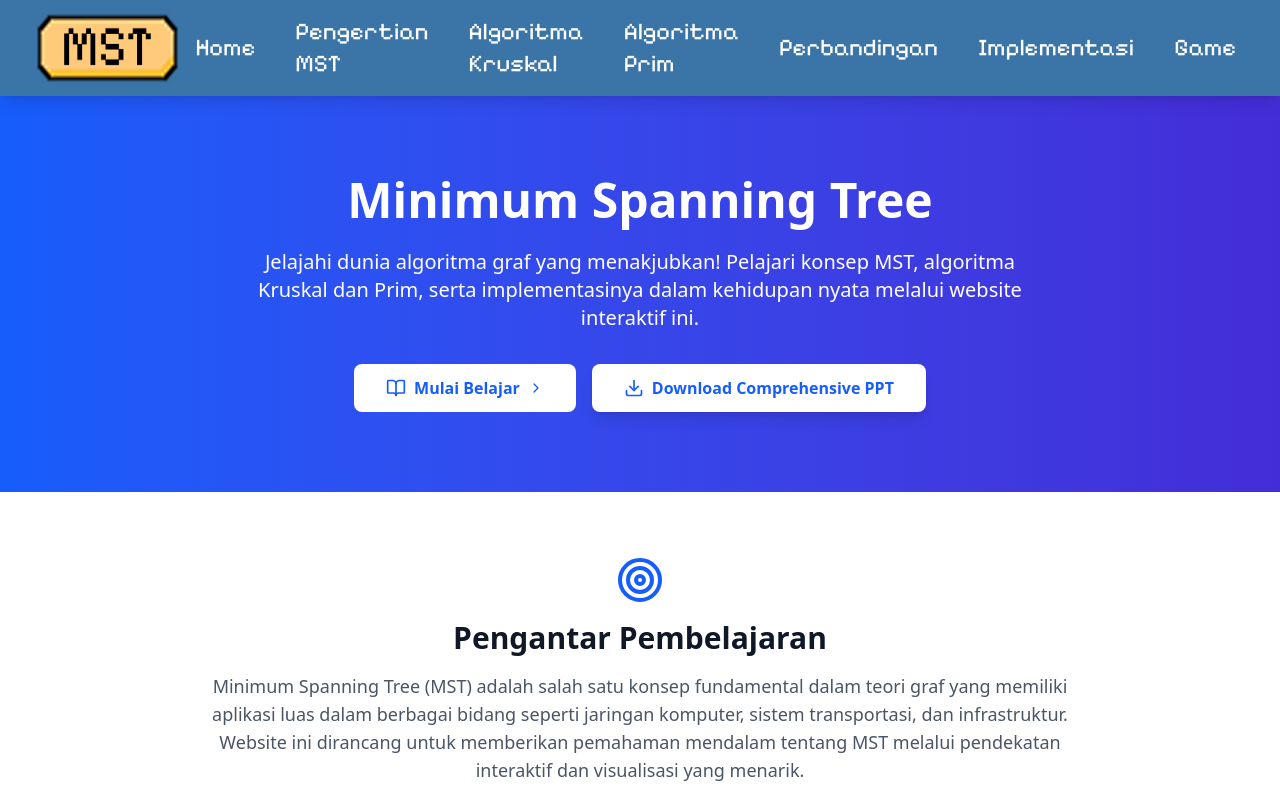
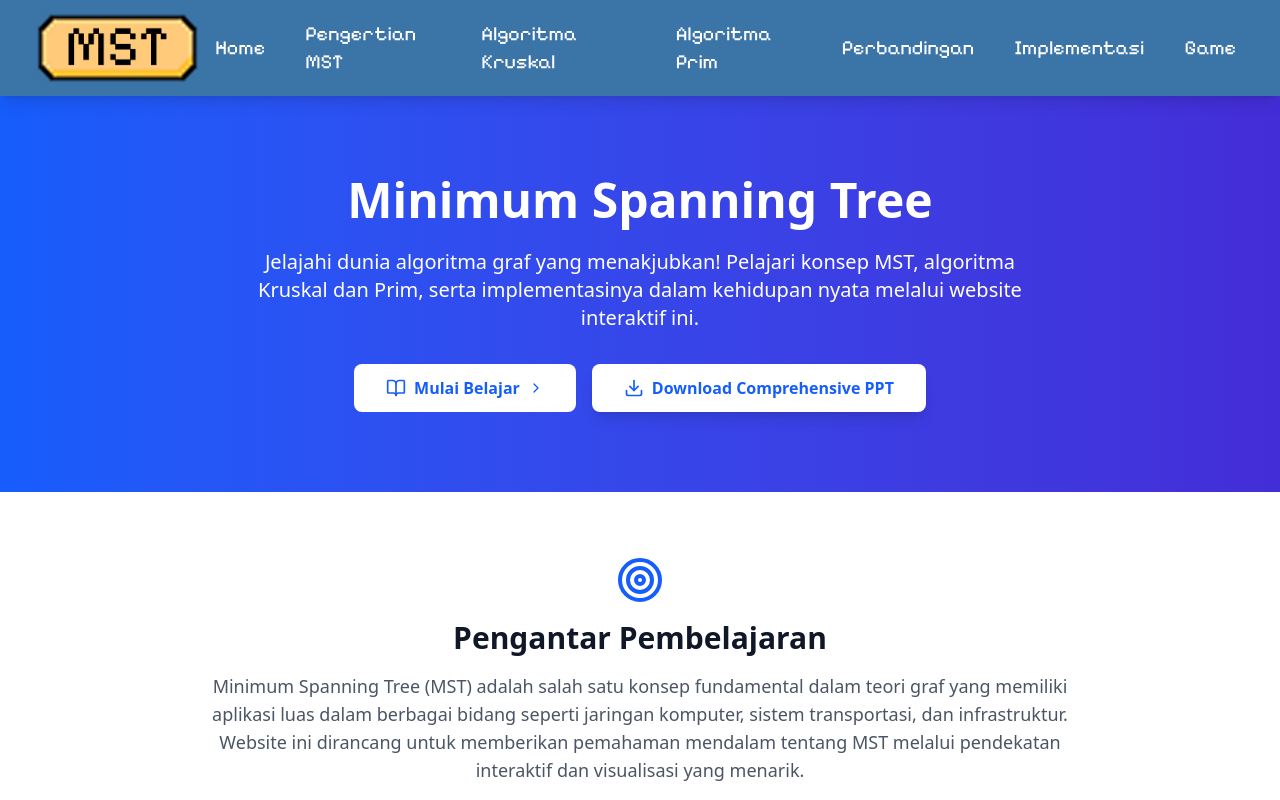
Before and after one commit to AnthonyS051105/Materi_Game_MST, a Next.js app: page / in a window 1280 px wide. Shown: the top 800 px of the page. Built offline with nearby package versions, Linux system fonts and the light colour scheme.

Commit message:
fix size issue of navbar

```diff
--- a/src/app/components/Layout.js
+++ b/src/app/components/Layout.js
@@ -34,7 +34,7 @@ export default function Layout({ children }) {
           <div className="flex justify-between items-center h-24">
             <div className="flex items-center">
               <Link href="/" className="flex items-center space-x-2">
-                <img src="/logo.png" alt="MST Logo" className="h-18 w-auto" />
+                <img src="/logo.png" alt="MST Logo" className="h-10 sm:h-12 md:h-14 lg:h-16 xl:h-18 2xl:h-18 w-auto" />
               </Link>
             </div>
 
@@ -44,7 +44,7 @@ export default function Layout({ children }) {
                 <Link
                   key={item.name}
                   href={item.href}
-                  className={`text-white hover:text-[#FFCA7A] px-3 py-2 rounded-md transition-colors duration-200 text-2xl ${pixelifySans.className}`}
+                  className={`text-white hover:text-[#FFCA7A] px-3 py-2 rounded-md transition-colors duration-200 text-sm md:text-base lg:text-lg xl:text-xl 2xl:text-2xl ${pixelifySans.className}`}
                 >
                   <span>{item.name}</span>
                 </Link>
```
